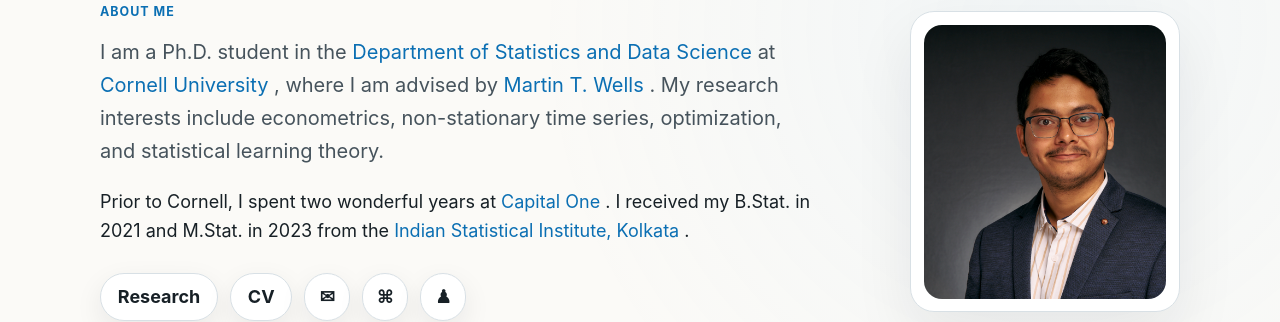
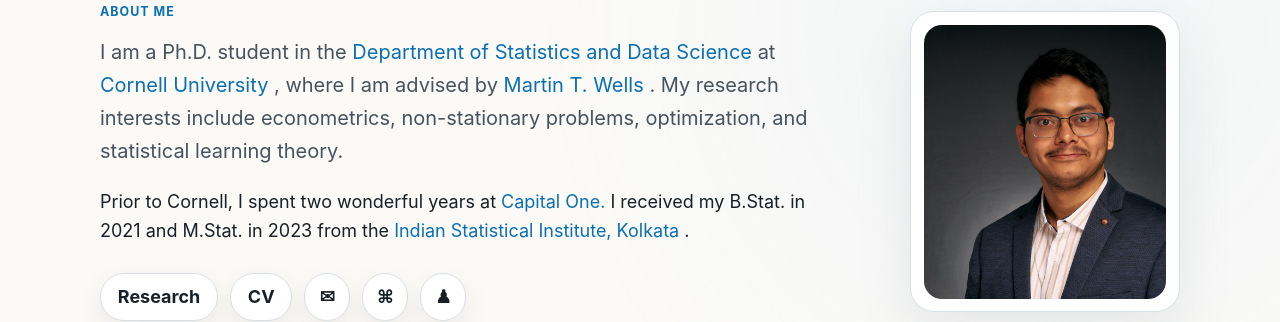
Before and after one commit to AbirS2026/AbirS2026.github.io, a Jekyll site: the page built from index.md, in a window 1280 px wide and 1157 px high. Shown: the part 132-454 px from the top of the window. Built offline with Jekyll 4.4.1, drawn with Linux system fonts in a browser that asks for light colours.

Commit message:
Update index.md

```diff
--- a/index.md
+++ b/index.md
@@ -20,15 +20,14 @@ title: Home
       <a href="https://stat.cornell.edu/people/martin-t-wells" target="_blank" rel="noopener">
         Martin T. Wells
       </a>.
-      My research interests include econometrics, non-stationary time series,
+      My research interests include econometrics, non-stationary problems,
       optimization, and statistical learning theory.
     </p>
 
     <p>
       Prior to Cornell, I spent two wonderful years at
       <a href="https://www.capitalone.com/" target="_blank" rel="noopener">
-        Capital One
-      </a>.
+        Capital One. </a>
       I received my B.Stat. in 2021 and M.Stat. in 2023 from the
       <a href="https://www.isical.ac.in/index" target="_blank" rel="noopener">
         Indian Statistical Institute, Kolkata
```
